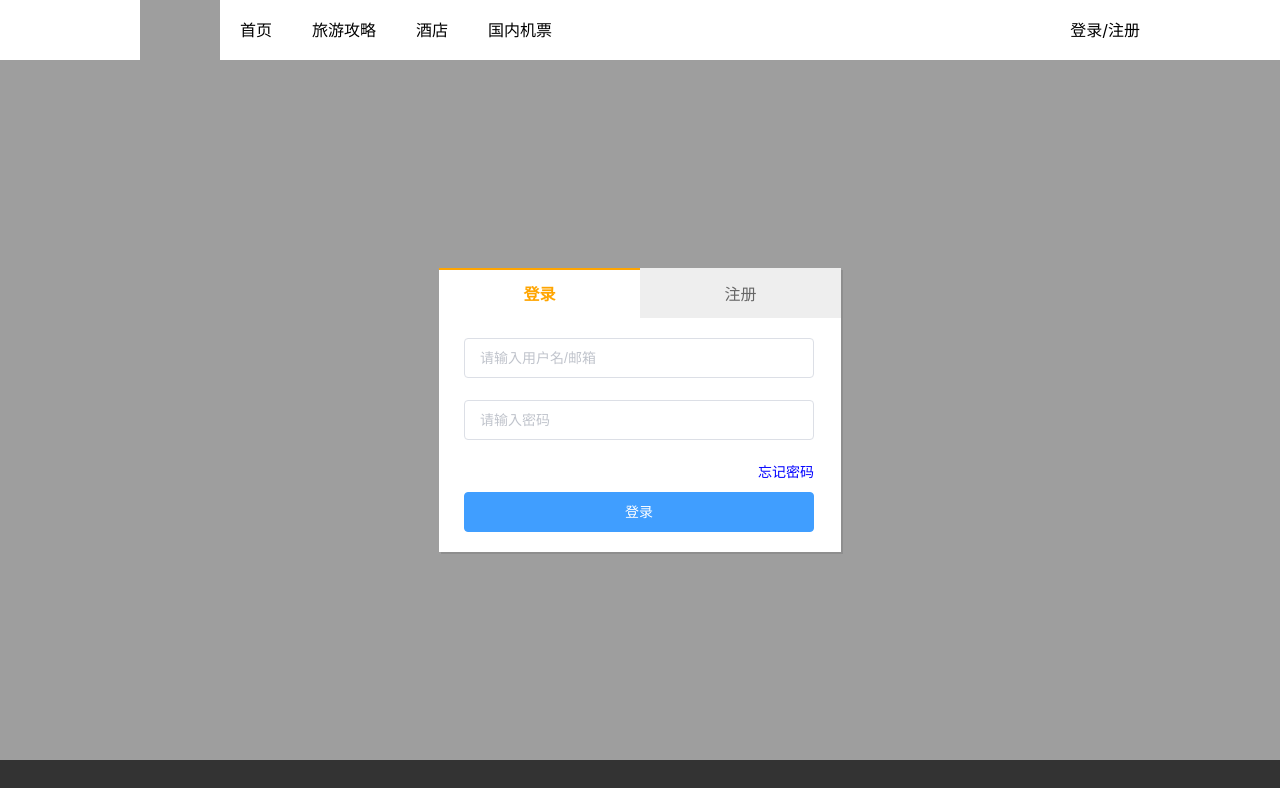
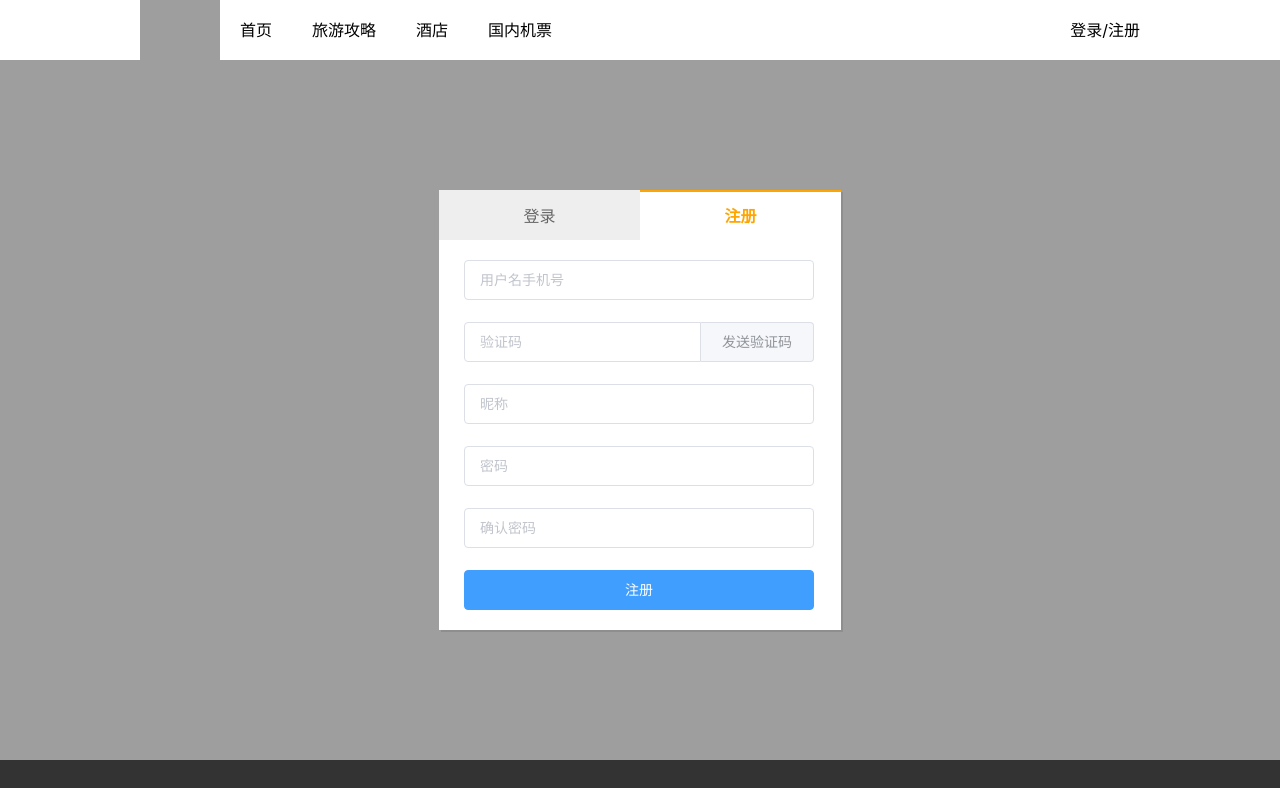
Before and after one commit to Vicky-Sue/business, a Nuxt app: page /user/login in a window 1280 px wide. Shown: the top 788 px of the page. Built offline with nearby package versions, Linux system fonts and the light colour scheme; grey boxes are pictures that could not be loaded; a small style sheet from the web is missing.

Commit message:
实现注册业务

```diff
--- a/components/user/loginform.vue
+++ b/components/user/loginform.vue
@@ -37,7 +37,7 @@ export default {
           { min: 3, max: 8, message: "长度在 3 到 8 个字符", trigger: "blur" }
         ]
       }
-    }
+    };
   },
   methods: {
     //   登录
@@ -58,18 +58,18 @@ export default {
           //       this.$router.back();
           //   }
           // });
-          this.$store.dispatch('user/login',this.loginForm).then(res=>{
+          this.$store.dispatch("user/login", this.loginForm).then(res => {
+            console.log(res,'登录成功的res')
             // 成功提示
-            console.log(res,'登录成功的res')
             this.$message({
-              message:'登录成功，正在跳转',
-              type:'success'
+              message: "登录成功，正在跳转",
+              type: "success"
             });
             // 跳转到首页
-            setTimeout(()=>{
-              this.$router.replace('/')
-            },1500)
-          })
+            setTimeout(() => {
+              this.$router.replace("/");
+            }, 1500);
+          });
         }
       });
     }
--- a/components/user/register.vue
+++ b/components/user/register.vue
@@ -1,15 +1,138 @@
 <template>
-    <div class='register'>
-        注册
-    </div>
+  <div class="register">
+    <el-form
+      :model="regisForm"
+      :rules="rules"
+      ref="regisForm"
+      style="width:350px;"
+      class="demo-ruleForm"
+    >
+      <el-form-item prop="username">
+        <el-input v-model="regisForm.username" placeholder="用户名手机号"></el-input>
+      </el-form-item>
+      <el-form-item prop="captcha">
+        <el-input v-model="regisForm.captcha" placeholder="验证码">
+          <template slot="append">
+            <el-button @click.native="handleCaptchaSend">发送验证码</el-button>
+          </template>
+        </el-input>
+      </el-form-item>
+      <el-form-item prop="nickname">
+        <el-input v-model="regisForm.nickname" placeholder="昵称"></el-input>
+      </el-form-item>
+      <el-form-item prop="password">
+        <el-input v-model="regisForm.password" placeholder="密码"></el-input>
+      </el-form-item>
+      <el-form-item prop="checkPassword">
+        <el-input v-model="regisForm.checkPassword" placeholder="确认密码"></el-input>
+      </el-form-item>
+      <el-button type="primary" style="width:350px;" @click.native="handleRegisSubmit">注册</el-button>
+    </el-form>
+  </div>
 </template>
 
 <script>
 export default {
+  data() {
+    // 确认密码
+    // rule：当前的规则
+    // value: 输入框的值
+    // callback：回调函数，必须要调用的
+    const validatePass = (rule, value, callback) => {
+      if (value === "") {
+        callback(new Error("请再次输入密码"));
+      } else if (value !== this.regisForm.password) {
+        callback(new Error("两次输入密码不一致"));
+      } else {
+        callback();
+      }
+    };
 
-}
+    return {
+      // 表单数据
+      regisForm: {
+        username: "",
+        nickname: "",
+        captcha: "",
+        password:'',
+        checkPassword: ""
+      },
+      // 表单规则
+      rules: {
+        username: [
+          { required: true, message: "请输入手机号", trigger: "blur" }
+        ],
+        captcha: [
+          { required: true, message: "请输入验证码", trigger: "blur" }
+        ],
+        nickname: [
+          { required: true, message: "请输入昵称", trigger: "blur" }
+        ],
+        password: [
+          { required: true, message: "请输入密码", trigger: "blur" }
+        ],
+        checkPassword: [{ validator:validatePass, trigger: "blur" }]
+      }
+    };
+  },
+  methods: {
+    //   发送验证码
+    handleCaptchaSend() {
+        if(!this.regisForm.username){
+            this.$confirm('手机号不能为空','提示',{
+                confirmButtonText:'确定',
+                showCancelButton:false,
+                type:'warning'
+            })
+            return;
+        }
+        if(this.regisForm.username.length!==11){
+            this.$confirm('手机号码格式不正确','提示',{
+                confirmButtonText:'确定',
+                showCancelButton:false,
+                type:'warning'
+            })
+            return;
+        }
+        // 验证码接口
+        this.$axios({
+            url:'/captchas',
+            method:'POST',
+            data:{tel:this.regisForm.username}
+        }).then(res=>{
+            console.log(res,'验证发送的res')
+            const {code}=res.data;
+            this.$confirm(`手机验证码为${code}`,'提示',{
+                confirmButtonText:'确定',
+                showCancelButton:false,
+                type:'warning'
+            })
+        })
+    },
+    //   提交注册
+    handleRegisSubmit() {
+        this.$refs.regisForm.validate(valid=>{
+            if(valid){
+                const {checkPassword,...props}=this.regisForm;
+        this.$axios({
+            url:'/accounts/register',
+            method:'POST',
+            data:props
+        }).then(res=>{
+            console.log(res,'提交注册的res')
+            // 把数据保存到vuex,user是模块名字（命名空间）
+            this.$store.commit('user/setUserInfo',res.data);
+            this.$router.back();
+        })
+            }
+        })
+    }
+  }
+};
 </script>
 
-<style>
-
+<style lang="less" scoped>
+.register {
+  margin: 20px 25px;
+}
 </style>
--- a/pages/user/login.vue
+++ b/pages/user/login.vue
@@ -34,7 +34,7 @@ export default {
     data(){
         return{
             // 当前索引
-            current:0,
+            current:1,
         }
     },
     methods:{
```
